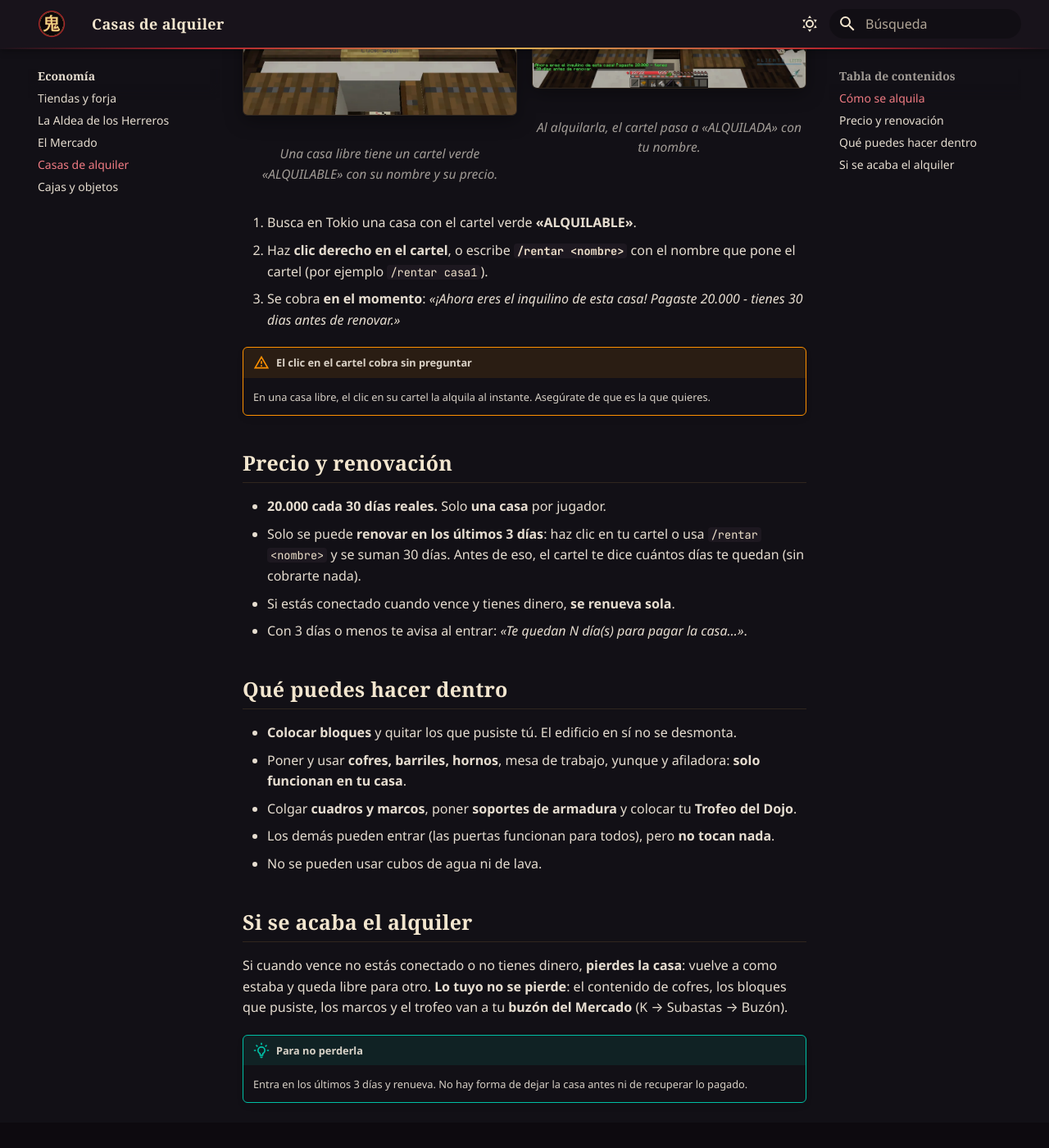
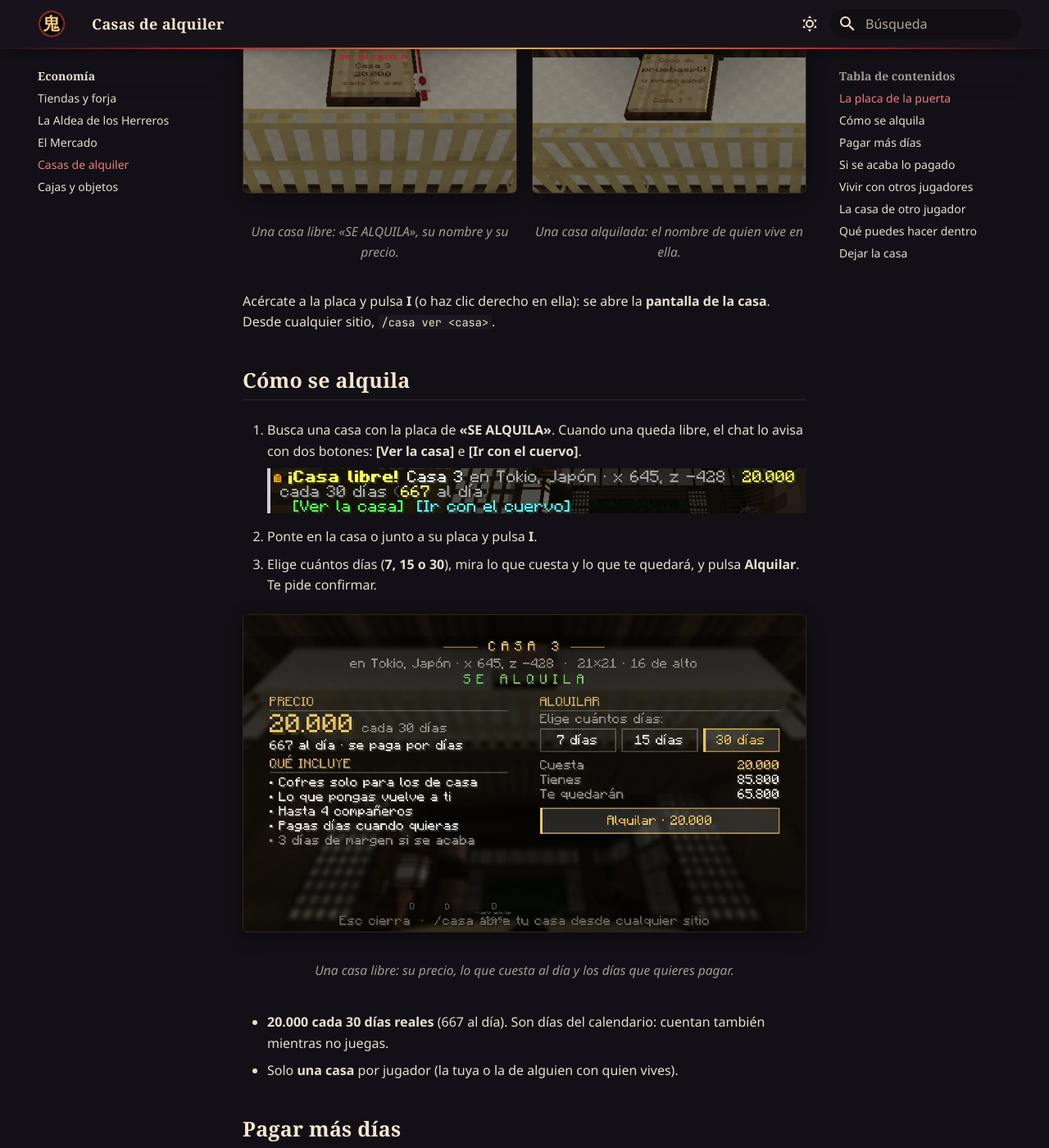
Before and after one commit to slava1222/demoncraft-guia, an MkDocs documentation site: the page built from docs/economia/casas.md, in a window 1280 px wide and 1400 px high, scrolled down 453 px. Shown: the whole window at 82% size. Built offline with MkDocs 1.6.1 and Material for MkDocs 9.7.7, drawn with Linux system fonts in a browser that asks for light colours; some web fonts are replaced; some of the changed text lies outside the part shown.

Commit message:
La guía explica las casas nuevas: la placa, la pantalla de la casa, el pago por días, la mora y los compañeros (ronda 21, sin publicar)
Co-Authored-By: Claude Opus 5.5 <noreply@anthropic.com>

```diff
--- a/docs/economia/casas.md
+++ b/docs/economia/casas.md
@@ -1,53 +1,99 @@
 ---
 title: Casas de alquiler
-description: Cómo alquilar una casa en DemonCraft, cuánto cuesta, cómo renovarla, qué puedes hacer dentro y qué pasa si se acaba el alquiler.
+description: Cómo alquilar una casa en DemonCraft, cuánto cuesta, cómo pagar más días, vivir con otros jugadores y qué pasa si se acaba lo pagado.
 ---
 
 # Casas de alquiler
 
 <p class="dc-entradilla">Tu casa es el único sitio del mapa donde puedes construir, decorar y guardar cosas en cofres. El tutorial te da el dinero para la primera.</p>
 
-## Cómo se alquila
+## La placa de la puerta
+
+Cada casa tiene junto a la puerta una **placa de madera**. Si está libre, lleva colgada una tira de papel roja y dice
+**«SE ALQUILA»**, el nombre de la casa y su precio; si está alquilada, dice **de quién es** (y con quién vive).
 
 <div class="galeria" markdown>
 <figure markdown="span">
-  ![Cartel de una casa libre: ALQUILABLE](../assets/img/capturas/casa-cartel.webp){ loading=lazy }
-  <figcaption>Una casa libre tiene un cartel verde «ALQUILABLE» con su nombre y su precio.</figcaption>
+  ![Placa de una casa libre: SE ALQUILA](../assets/img/capturas/casa-placa-libre.webp){ loading=lazy }
+  <figcaption>Una casa libre: «SE ALQUILA», su nombre y su precio.</figcaption>
 </figure>
 <figure markdown="span">
-  ![Casa recién alquilada](../assets/img/capturas/casa-alquilada.webp){ loading=lazy }
-  <figcaption>Al alquilarla, el cartel pasa a «ALQUILADA» con tu nombre.</figcaption>
+  ![Placa de una casa alquilada](../assets/img/capturas/casa-placa-alquilada.webp){ loading=lazy }
+  <figcaption>Una casa alquilada: el nombre de quien vive en ella.</figcaption>
 </figure>
 </div>
 
-1. Busca en Tokio una casa con el cartel verde **«ALQUILABLE»**.
-2. Haz **clic derecho en el cartel**, o escribe **`/rentar <nombre>`** con el nombre que pone el cartel (por ejemplo `/rentar casa1`).
-3. Se cobra **en el momento**: *«¡Ahora eres el inquilino de esta casa! Pagaste 20.000 - tienes 30 dias antes de renovar.»*
+Acércate a la placa y pulsa **I** (o haz clic derecho en ella): se abre la **pantalla de la casa**. Desde cualquier sitio,
+`/casa ver <casa>`.
 
-!!! warning "El clic en el cartel cobra sin preguntar"
-    En una casa libre, el clic en su cartel la alquila al instante. Asegúrate de que es la que quieres.
+## Cómo se alquila
 
-## Precio y renovación
+1. Busca una casa con la placa de **«SE ALQUILA»**. Cuando una queda libre, el chat lo avisa con dos botones:
+   **[Ver la casa]** e **[Ir con el cuervo]**.
 
-- **20.000 cada 30 días reales.** Solo **una casa** por jugador.
-- Solo se puede **renovar en los últimos 3 días**: haz clic en tu cartel o usa `/rentar <nombre>` y se suman 30 días.
-  Antes de eso, el cartel te dice cuántos días te quedan (sin cobrarte nada).
-- Si estás conectado cuando vence y tienes dinero, **se renueva sola**.
-- Con 3 días o menos te avisa al entrar: *«Te quedan N día(s) para pagar la casa…»*.
+    ![Aviso de casa libre en el chat](../assets/img/capturas/casa-libre-chat.webp){ loading=lazy }
+
+2. Ponte en la casa o junto a su placa y pulsa **I**.
+3. Elige cuántos días (**7, 15 o 30**), mira lo que cuesta y lo que te quedará, y pulsa **Alquilar**. Te pide confirmar.
+
+<figure markdown="span">
+  ![La pantalla de una casa libre](../assets/img/capturas/casa-alquilar.webp){ loading=lazy }
+  <figcaption>Una casa libre: su precio, lo que cuesta al día y los días que quieres pagar.</figcaption>
+</figure>
+
+- **20.000 cada 30 días reales** (667 al día). Son días del calendario: cuentan también mientras no juegas.
+- Solo **una casa** por jugador (la tuya o la de alguien con quien vives).
+
+## Pagar más días
+
+En la pantalla de tu casa (pulsa **I** dentro de ella o junto a su placa, o escribe **`/casa`** desde cualquier sitio) ves
+cuántos días te quedan y puedes **pagar +1, +7 o hasta el máximo**: como mucho, **30 días pagados por delante**. También con
+`/casa pagar <días>`.
+
+<figure markdown="span">
+  ![La pantalla de tu casa](../assets/img/capturas/casa-tuya.webp){ loading=lazy }
+  <figcaption>Tu casa: los días que quedan, pagar más días, el pago automático y tus compañeros.</figcaption>
+</figure>
+
+- Con el **pago automático** (viene puesto), si se acaba lo pagado mientras estás conectado, se cobra solo. Se quita con
+  `/casa automatico no`.
+- Con 3 días o menos pagados te avisa al entrar.
+
+## Si se acaba lo pagado
+
+No la pierdes en ese momento: tienes **3 días de mora**. La casa sigue siendo tuya, al entrar te avisa en rojo de lo que
+debes y, con el pago automático y dinero, se cobra sola al conectarte. Pasados esos 3 días, la casa vuelve a como estaba y
+queda libre. **Lo tuyo no se pierde**: lo que colocaste, los marcos, el trofeo y el contenido de los cofres van a tu
+**buzón del Mercado** (K → Subastas → Buzón).
+
+## Vivir con otros jugadores
+
+- **`/casa invitar <jugador>`**: le llega una invitación con **[✔ Aceptar]** y **[✖ Rechazar]** (tiene 2 minutos). Hasta
+  **4 compañeros**.
+- Tus compañeros **abren los cofres, colocan y quitan lo suyo y pagan días**. Solo tú invitas, quitas (`/casa quitar <jugador>`)
+  y dejas la casa.
+- Un compañero se va con **`/casa salir`**; lo que colocó se queda en la casa.
+- Al acabar el alquiler, lo que puso cada uno vuelve a **su** buzón.
+
+## La casa de otro jugador
+
+Si abres la placa de una casa alquilada ves la **ficha de quien vive allí**: su rango, su título, su clan, si está conectado,
+su puntuación en el **Dojo** y los demonios y jefes que ha cazado. Desde ahí puedes **retarle a duelo**.
+
+<figure markdown="span">
+  ![La ficha del inquilino](../assets/img/capturas/casa-ficha.webp){ loading=lazy }
+  <figcaption>La casa de otro: su ficha y su puntuación en el Dojo.</figcaption>
+</figure>
 
 ## Qué puedes hacer dentro
 
 - **Colocar bloques** y quitar los que pusiste tú. El edificio en sí no se desmonta.
-- Poner y usar **cofres, barriles, hornos**, mesa de trabajo, yunque y afiladora: **solo funcionan en tu casa**.
+- Poner y usar **cofres, barriles, hornos**, mesa de trabajo, yunque y afiladora: **solo funcionan en la casa en la que vives**.
 - Colgar **cuadros y marcos**, poner **soportes de armadura** y colocar tu **Trofeo del Dojo**.
 - Los demás pueden entrar (las puertas funcionan para todos), pero **no tocan nada**.
 - No se pueden usar cubos de agua ni de lava.
 
-## Si se acaba el alquiler
+## Dejar la casa
 
-Si cuando vence no estás conectado o no tienes dinero, **pierdes la casa**: vuelve a como estaba y queda libre para
-otro. **Lo tuyo no se pierde**: el contenido de cofres, los bloques que pusiste, los marcos y el trofeo van a tu
-**buzón del Mercado** (K → Subastas → Buzón).
-
-!!! tip "Para no perderla"
-    Entra en los últimos 3 días y renueva. No hay forma de dejar la casa antes ni de recuperar lo pagado.
+**`/casa dejar`** (o el botón **Dejar la casa**): lo de dentro va a los buzones y la casa queda libre para otro.
+**No se devuelve lo pagado.**
```
Also changed, not shown: docs/comandos.md (+5 -1 lines), docs/faq.md (+4 -2 lines), docs/index.md (+1 -1 lines), docs/assets/img/capturas/casa-alquilada.webp (deleted), docs/assets/img/capturas/casa-alquilar.webp (added), docs/assets/img/capturas/casa-cartel.webp (deleted), docs/assets/img/capturas/casa-ficha.webp (added), docs/assets/img/capturas/casa-libre-chat.webp (added), docs/assets/img/capturas/casa-placa-alquilada.webp (added), docs/assets/img/capturas/casa-placa-libre.webp (added), docs/assets/img/capturas/casa-tuya.webp (added).
